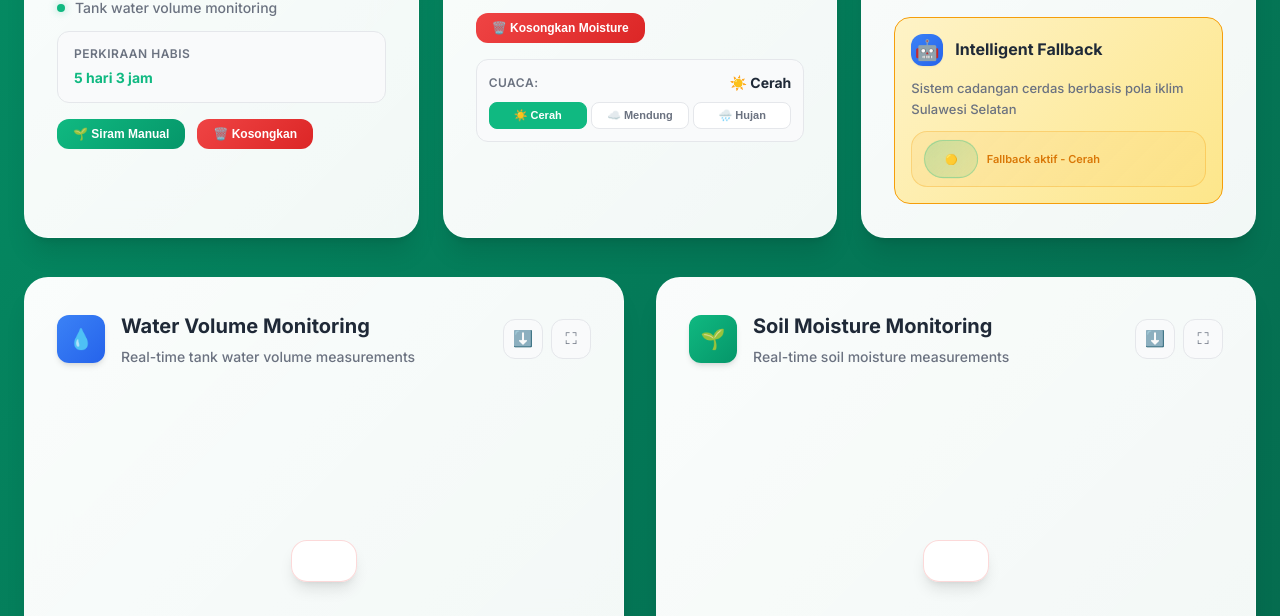
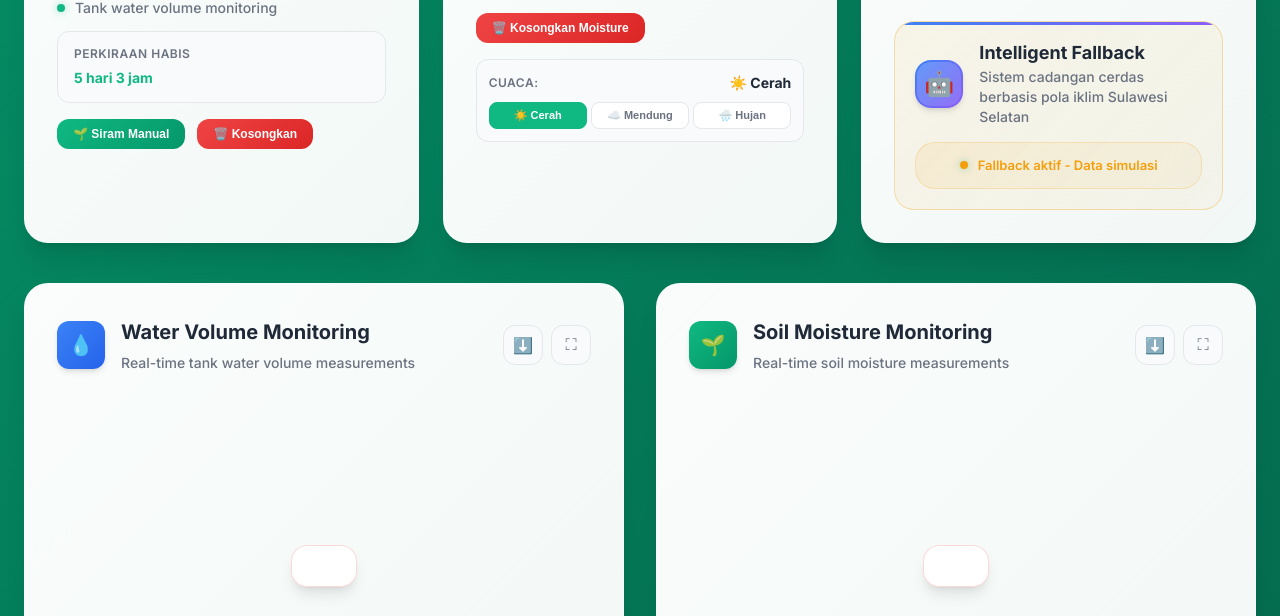
Before and after one commit to Bintang2004/KKN_DRIP4, a website: page index.html in a window 1280 px wide. Shown: the part 765-1381 px from the top of the page. Drawn offline with nearby package versions, Linux system fonts and the light colour scheme; files whose address does not match are found by name.

Commit message:
Improve Intelligent Fallback UI/UX Design

```diff
--- a/css/styles.css
+++ b/css/styles.css
@@ -1497,83 +1497,235 @@ body {
 
 /* ========== INTELLIGENT FALLBACK INFO ========== */
 .intelligent-fallback-info {
-  background: linear-gradient(135deg, var(--bg-gray-50), #fafafa);
+  background: linear-gradient(135deg, rgba(59, 130, 246, 0.05), rgba(99, 102, 241, 0.03));
+  border: 1px solid rgba(59, 130, 246, 0.15);
+  border-radius: var(--radius-xl);
+  padding: 20px;
+  margin-top: 24px;
+  transition: all 0.3s ease;
+  position: relative;
+  overflow: hidden;
+}
+
+.intelligent-fallback-info::before {
+  content: '';
+  position: absolute;
+  top: 0;
+  left: 0;
+  right: 0;
+  height: 3px;
+  background: linear-gradient(90deg, var(--accent-blue), var(--accent-purple));
+  border-radius: var(--radius-xl) var(--radius-xl) 0 0;
+}
+
+.intelligent-fallback-info:hover {
+  background: linear-gradient(135deg, rgba(59, 130, 246, 0.08), rgba(99, 102, 241, 0.05));
+  border-color: rgba(59, 130, 246, 0.25);
+  transform: translateY(-2px);
+  box-shadow: var(--shadow-md);
+}
+
+.fallback-container {
+  display: flex;
+  flex-direction: column;
+  gap: 16px;
+}
+
+.fallback-header {
+  display: flex;
+  align-items: center;
+  gap: 16px;
+}
+
+.fallback-icon-wrapper {
+  display: flex;
+  align-items: center;
+  justify-content: center;
+  width: 48px;
+  height: 48px;
+  background: linear-gradient(135deg, var(--accent-blue), var(--accent-purple));
   border-radius: var(--radius-lg);
-  padding: 16px;
-  margin-top: 20px;
-  border: 1px solid var(--border-gray);
-  transition: all 0.3s ease;
-}
-
-.intelligent-fallback-info:hover {
-  background: linear-gradient(135deg, #f8fafc, var(--bg-gray-50));
-  transform: translateY(-1px);
   box-shadow: var(--shadow-md);
-}
-
-.fallback-header {
-  display: flex;
-  align-items: center;
-  gap: 12px;
-  margin-bottom: 12px;
+  position: relative;
+}
+
+.fallback-icon-wrapper::after {
+  content: '';
+  position: absolute;
+  inset: 2px;
+  background: linear-gradient(135deg, rgba(255, 255, 255, 0.2), rgba(255, 255, 255, 0.1));
+  border-radius: calc(var(--radius-lg) - 2px);
 }
 
 .fallback-icon {
-  font-size: 20px;
-  background: linear-gradient(135deg, var(--accent-blue), #2563eb);
-  padding: 6px;
-  border-radius: var(--radius-md);
+  font-size: 24px;
   display: flex;
   align-items: center;
   justify-content: center;
-  width: 32px;
-  height: 32px;
-  box-shadow: var(--shadow-sm);
+  position: relative;
+  z-index: 1;
+}
+
+.fallback-content {
+  flex: 1;
+  display: flex;
+  flex-direction: column;
+  gap: 4px;
 }
 
 .fallback-title {
-  font-size: 16px;
+  font-size: 18px;
   font-weight: 700;
   color: var(--text-dark);
-}
-
-.fallback-description {
-  color: var(--text-gray);
-  line-height: 1.6;
-}
-
-.fallback-description p {
-  margin-bottom: 12px;
-  font-size: 13px;
+  margin: 0;
+  line-height: 1.2;
+}
+
+.fallback-subtitle {
+  font-size: 14px;
   font-weight: 500;
   color: var(--text-gray);
+  margin: 0;
+  line-height: 1.4;
 }
 
 .fallback-status {
   display: flex;
   align-items: center;
-  gap: 8px;
-  padding: 8px 12px;
+  justify-content: center;
+  padding: 12px 16px;
   background: linear-gradient(135deg, rgba(16, 185, 129, 0.1), rgba(16, 185, 129, 0.05));
-  border: 1px solid rgba(16, 185, 129, 0.3);
-  border-radius: var(--radius-lg);
-  font-size: 11px;
+  border: 1px solid rgba(16, 185, 129, 0.2);
+  border-radius: var(--radius-xl);
+  transition: all 0.3s ease;
+}
+
+.fallback-status:hover {
+  background: linear-gradient(135deg, rgba(16, 185, 129, 0.15), rgba(16, 185, 129, 0.08));
+  border-color: rgba(16, 185, 129, 0.3);
+}
+
+.status-indicator-wrapper {
+  display: flex;
+  align-items: center;
+  gap: 10px;
+}
+
+.status-dot {
+  width: 8px;
+  height: 8px;
+  background: var(--success-green);
+  border-radius: 50%;
+  animation: pulse 2s infinite;
+  box-shadow: 0 0 8px rgba(16, 185, 129, 0.4);
+}
+
+.status-text {
+  font-size: 13px;
   font-weight: 600;
   color: var(--success-green);
 }
 
-.status-indicator {
-  font-size: 10px;
-  animation: pulse 2s infinite;
-}
-
+/* Enhanced pulse animation */
 @keyframes pulse {
   0%, 100% {
     opacity: 1;
     transform: scale(1);
+    box-shadow: 0 0 8px rgba(16, 185, 129, 0.4);
   }
   50% {
+    opacity: 0.8;
+    transform: scale(1.2);
+    box-shadow: 0 0 12px rgba(16, 185, 129, 0.6);
+  }
+}
+
+/* Responsive design for smaller screens */
+@media (max-width: 768px) {
+  .intelligent-fallback-info {
+    padding: 16px;
+    margin-top: 20px;
+  }
+
+  .fallback-header {
+    gap: 12px;
+  }
+
+  .fallback-icon-wrapper {
+    width: 40px;
+    height: 40px;
+  }
+
+  .fallback-icon {
+    font-size: 20px;
+  }
+
+  .fallback-title {
+    font-size: 16px;
+  }
+
+  .fallback-subtitle {
+    font-size: 13px;
+  }
+
+  .fallback-status {
+    padding: 10px 14px;
+  }
+
+  .status-text {
+    font-size: 12px;
+  }
+}
+
+/* Alternative status states */
+.fallback-status.warning {
+  background: linear-gradient(135deg, rgba(245, 158, 11, 0.1), rgba(245, 158, 11, 0.05));
+  border-color: rgba(245, 158, 11, 0.2);
+}
+
+.fallback-status.warning .status-dot {
+  background: var(--warning-yellow);
+  box-shadow: 0 0 8px rgba(245, 158, 11, 0.4);
+}
+
+.fallback-status.warning .status-text {
+  color: var(--warning-yellow);
+}
+
+.fallback-status.error {
+  background: linear-gradient(135deg, rgba(239, 68, 68, 0.1), rgba(239, 68, 68, 0.05));
+  border-color: rgba(239, 68, 68, 0.2);
+}
+
+.fallback-status.error .status-dot {
+  background: var(--error-red);
+  box-shadow: 0 0 8px rgba(239, 68, 68, 0.4);
+}
+
+.fallback-status.error .status-text {
+  color: var(--error-red);
+}
+
+/* Loading state animation */
+.fallback-status.loading .status-dot {
+  animation: loading-pulse 1.5s infinite;
+}
+
+@keyframes loading-pulse {
+  0%, 100% {
+    opacity: 1;
+    transform: scale(1);
+  }
+  25% {
     opacity: 0.7;
+    transform: scale(0.8);
+  }
+  50% {
+    opacity: 0.5;
     transform: scale(1.1);
   }
-}
+  75% {
+    opacity: 0.7;
+    transform: scale(0.9);
+  }
+}
--- a/index.html
+++ b/index.html
@@ -148,15 +148,21 @@
                     <span>Auto-irrigation enabled</span>
                 </div>
                 <div class="intelligent-fallback-info">
-                    <div class="fallback-header">
-                        <span class="fallback-icon">🤖</span>
-                        <span class="fallback-title">Intelligent Fallback</span>
-                    </div>
-                    <div class="fallback-description">
-                        <p>Sistem cadangan cerdas berbasis pola iklim Sulawesi Selatan</p>
+                    <div class="fallback-container">
+                        <div class="fallback-header">
+                            <div class="fallback-icon-wrapper">
+                                <span class="fallback-icon">🤖</span>
+                            </div>
+                            <div class="fallback-content">
+                                <h4 class="fallback-title">Intelligent Fallback</h4>
+                                <p class="fallback-subtitle">Sistem cadangan cerdas berbasis pola iklim Sulawesi Selatan</p>
+                            </div>
+                        </div>
                         <div class="fallback-status" id="fallback-status">
-                            <span class="status-indicator">🟢</span>
-                            <span>Sistem backup siap</span>
+                            <div class="status-indicator-wrapper">
+                                <span class="status-dot"></span>
+                                <span class="status-text">Sistem backup siap</span>
+                            </div>
                         </div>
                     </div>
                 </div>
--- a/js/weather-api.js
+++ b/js/weather-api.js
@@ -858,28 +858,28 @@ WeatherAPI.prototype.updateFallbackStatus = function() {
 
     if (isUsingFallback) {
         fallbackStatusElement.innerHTML = `
-            <span class="status-indicator">🟡</span>
-            <span>Fallback aktif - ${this.currentWeather.description}</span>
+            <div class="status-indicator-wrapper">
+                <span class="status-dot"></span>
+                <span class="status-text">Fallback aktif - Data simulasi</span>
+            </div>
         `;
-        fallbackStatusElement.style.background = 'linear-gradient(135deg, rgba(245, 158, 11, 0.1), rgba(245, 158, 11, 0.05))';
-        fallbackStatusElement.style.borderColor = 'rgba(245, 158, 11, 0.3)';
-        fallbackStatusElement.style.color = '#d97706';
+        fallbackStatusElement.className = 'fallback-status warning';
     } else {
         fallbackStatusElement.innerHTML = `
-            <span class="status-indicator">🟢</span>
-            <span>Data real-time dari ${this.currentWeather.source}</span>
+            <div class="status-indicator-wrapper">
+                <span class="status-dot"></span>
+                <span class="status-text">Data real-time dari ${this.currentWeather.source}</span>
+            </div>
         `;
-        fallbackStatusElement.style.background = 'linear-gradient(135deg, rgba(16, 185, 129, 0.1), rgba(16, 185, 129, 0.05))';
-        fallbackStatusElement.style.borderColor = 'rgba(16, 185, 129, 0.3)';
-        fallbackStatusElement.style.color = '#059669';
+        fallbackStatusElement.className = 'fallback-status';
     }
 
     // Update fallback info based on API availability
     if (enabledAPIs === 0) {
         const fallbackInfo = document.querySelector('.intelligent-fallback-info');
         if (fallbackInfo) {
-            fallbackInfo.style.borderColor = '#f59e0b';
-            fallbackInfo.style.background = 'linear-gradient(135deg, #fef3c7, #fde68a)';
+            fallbackInfo.style.borderColor = 'rgba(245, 158, 11, 0.3)';
+            fallbackInfo.style.background = 'linear-gradient(135deg, rgba(245, 158, 11, 0.08), rgba(245, 158, 11, 0.05))';
         }
     }
 };
```
